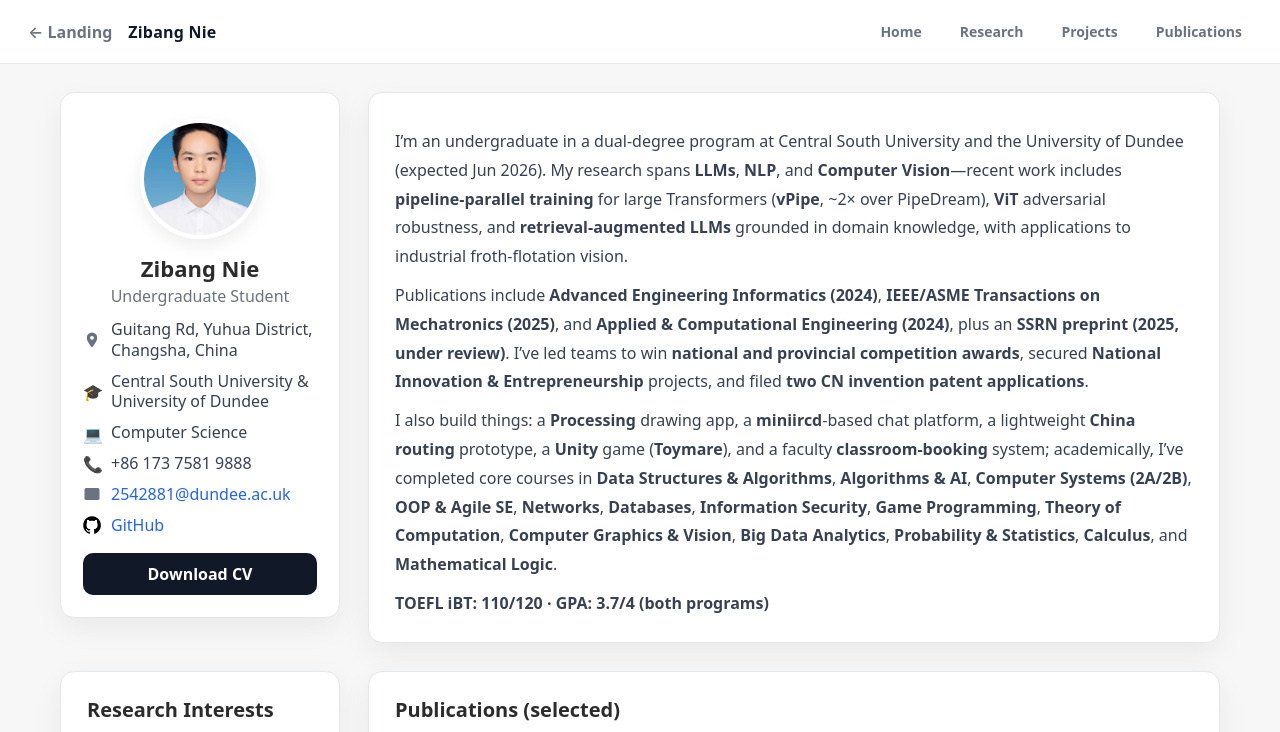
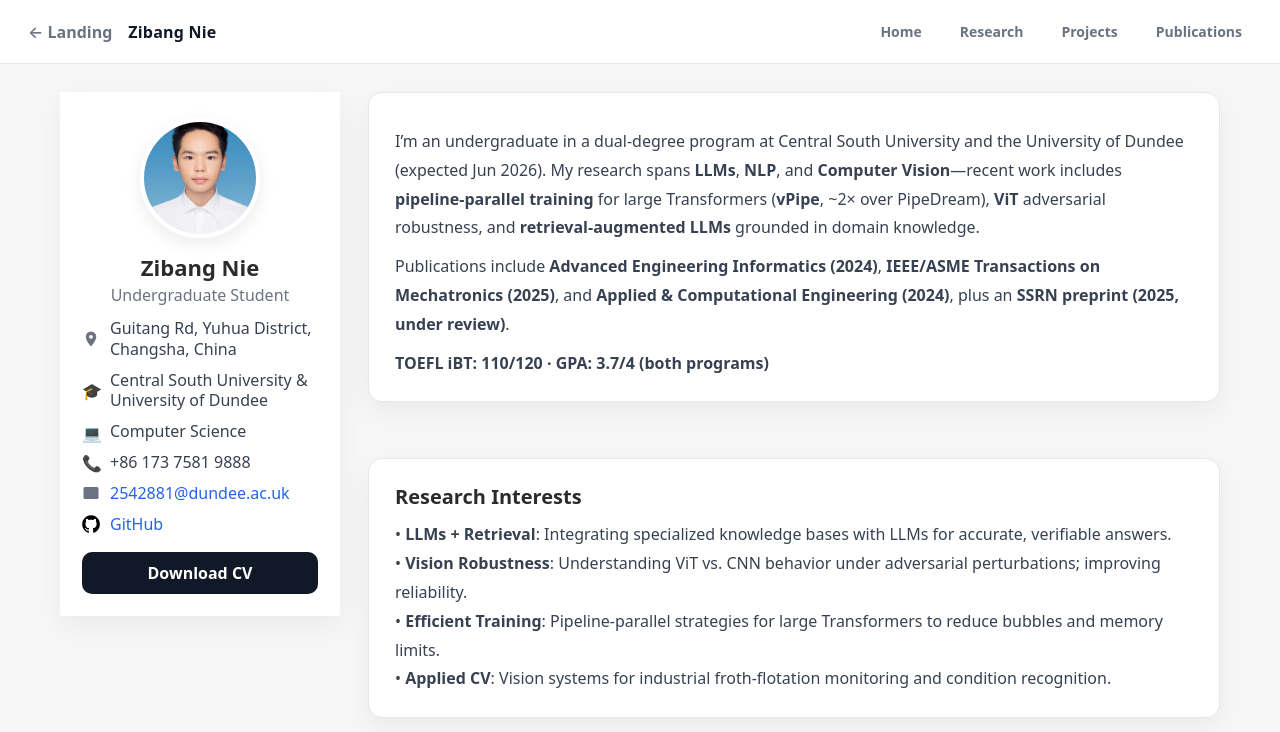
Before and after one commit to ZibangNie/ZibangNie.github.io, a plain HTML site: page HomePage/home.html in a window 1280 px wide. Shown: the top 732 px of the page. Drawn offline with Linux system fonts and the light colour scheme.

Commit message:
Add links to view and download papers. Modify pages.

```diff
--- a/HomePage/home.css
+++ b/HomePage/home.css
@@ -9,137 +9,271 @@
   --radius:14px;
 }
 
-*{ box-sizing: border-box; }
-html{ scroll-behavior: smooth; }
-body{
-  margin:0;
+* {
+  box-sizing: border-box;
+}
+
+html {
+  scroll-behavior: smooth;
+}
+
+body {
+  margin: 0;
   font-family: ui-sans-serif, system-ui, -apple-system, "Segoe UI", Roboto, "Helvetica Neue", Arial;
-  color:var(--text);
-  background:var(--bg);
+  color: var(--text);
+  background: var(--bg);
 }
 
 /* 顶部导航 */
-.topbar{
+.topbar {
   position: sticky;
-  top:0;
+  top: 0;
   z-index: 50;
-  display:flex;
-  align-items:center;
-  justify-content:space-between;
-  padding:14px 28px;
-  background:#fff;
-  border-bottom:1px solid var(--border);
+  display: flex;
+  align-items: center;
+  justify-content: space-between;
+  padding: 14px 28px;
+  background: #fff;
+  border-bottom: 1px solid var(--border);
 }
-.brand{
-  display:flex; align-items:center; gap:16px;
+
+.brand {
+  display: flex;
+  align-items: center;
+  gap: 16px;
 }
-.brand-home{
-  color:var(--muted); text-decoration:none; font-weight:600;
+
+.brand-home {
+  color: var(--muted);
+  text-decoration: none;
+  font-weight: 600;
 }
-.brand-home:hover{ color:var(--brand); }
-.brand-name{
-  color:var(--brand); text-decoration:none; font-weight:800; letter-spacing:.2px;
+
+.brand-home:hover {
+  color: var(--brand);
 }
-.nav{ display:flex; gap:18px; flex-wrap:wrap; }
-.nav a{
-  color:var(--muted); text-decoration:none; font-weight:600; font-size:14px;
-  padding:8px 10px; border-radius:10px;
+
+.brand-name {
+  color: var(--brand);
+  text-decoration: none;
+  font-weight: 800;
+  letter-spacing: .2px;
 }
-.nav a:hover{ color:var(--brand); background:#f3f4f6; }
+
+.nav {
+  display: flex;
+  gap: 18px;
+  flex-wrap: wrap;
+}
+
+.nav a {
+  color: var(--muted);
+  text-decoration: none;
+  font-weight: 600;
+  font-size: 14px;
+  padding: 8px 10px;
+  border-radius: 10px;
+}
+
+.nav a:hover {
+  color: var(--brand);
+  background: #f3f4f6;
+}
 
 /* 页面布局 */
-.page{
+.page {
   max-width: 1200px;
   margin: 28px auto;
-  display:grid;
-  grid-template-columns: 280px 1fr;
+  display: grid;
+  grid-template-columns: 280px 1fr; /* 左侧信息栏固定，右侧自适应 */
   gap: 28px;
   padding: 0 20px 40px;
 }
 
-/* 卡片与阴影 */
-.card{
+/* 左侧信息卡 */
+.sidebar {
+  padding: 22px;
+  height: fit-content;
+  position: sticky;
+  top: 84px; /* 避开顶部导航 */
   background: var(--card);
-  border:1px solid var(--border);
-  border-radius: var(--radius);
   box-shadow: var(--shadow);
 }
 
-/* 左侧信息卡 */
-.sidebar{
-  padding:22px;
-  height: fit-content;
-  position: sticky;
-  top: 84px; /* 避开顶部导航 */
+.avatar {
+  width: 120px;
+  height: 120px;
+  border-radius: 50%;
+  overflow: hidden;
+  margin: 4px auto 14px;
+  border: 4px solid #fff;
+  box-shadow: 0 6px 18px rgba(0, 0, 0, .08);
 }
-.avatar{
-  width:120px; height:120px; border-radius:50%; overflow:hidden; margin:4px auto 14px;
-  border:4px solid #fff; box-shadow: 0 6px 18px rgba(0,0,0,.08);
+
+.avatar img {
+  width: 100%;
+  height: 100%;
+  object-fit: cover;
+  display: block;
 }
-.avatar img{ width:100%; height:100%; object-fit:cover; display:block; }
 
-.name{ text-align:center; margin:6px 0 2px; font-size:22px; font-weight:800; }
-.role{ text-align:center; margin:0 0 10px; color:var(--muted); }
+.name {
+  text-align: center;
+  margin: 6px 0 2px;
+  font-size: 22px;
+  font-weight: 800;
+}
 
-.info{ list-style:none; margin:12px 0 18px; padding:0; display:grid; gap:10px; }
-.info li{ display:flex; align-items:center; gap:10px; color:#374151; line-height:1.3; }
-.info .icon{ width:18px; height:18px; display:inline-grid; place-items:center; color:#6b7280; }
-.info a{ color:#2563eb; text-decoration:none; }
-.info a:hover{ text-decoration:underline; }
+.role {
+  text-align: center;
+  margin: 0 0 10px;
+  color: var(--muted);
+}
 
-.btn{
-  display:inline-block; width:100%;
-  text-align:center; padding:10px 14px;
-  background:#111827; color:#fff; text-decoration:none; font-weight:700;
-  border-radius:10px; transition:transform .15s ease, opacity .15s ease;
+.info {
+  list-style: none;
+  margin: 12px 0 18px;
+  padding: 0;
+  display: grid;
+  gap: 10px;
 }
-.btn:hover{ transform: translateY(-1px); opacity:.95; }
-.btn.ghost{ background:#fff; color:#111827; border:1px solid var(--border); }
 
-/* 右侧正文 */
-.content{ display:grid; gap:22px; }
-.section{ padding:24px 26px; }
-.title{
-  margin:0 0 10px; font-size:28px; font-weight:900; letter-spacing:.2px;
+.info li {
+  display: flex;
+  align-items: center;
+  gap: 10px;
+  color: #374151;
+  line-height: 1.3;
 }
-.subtitle{
-  margin:0 0 12px; font-size:20px; font-weight:900;
+
+.info .icon {
+  width: 18px;
+  height: 18px;
+  display: inline-grid;
+  place-items: center;
+  color: #6b7280;
 }
-.section p{
-  margin:10px 0 0; color:#374151; line-height:1.8; font-size:16px;
+
+.info a {
+  color: #2563eb;
+  text-decoration: none;
+}
+
+.info a:hover {
+  text-decoration: underline;
+}
+
+.btn {
+  display: inline-block;
+  width: 100%;
+  text-align: center;
+  padding: 10px 14px;
+  background: #111827;
+  color: #fff;
+  text-decoration: none;
+  font-weight: 700;
+  border-radius: 10px;
+  transition: transform .15s ease, opacity .15s ease;
+}
+
+.btn:hover {
+  transform: translateY(-1px);
+  opacity: .95;
+}
+
+.btn.ghost {
+  background: #fff;
+  color: #111827;
+  border: 1px solid var(--border);
+}
+
+/* 右侧正文内容 */
+.content {
+  display: grid;
+  gap: 28px; /* 统一间距 */
+  grid-column: 2; /* 确保内容区域位于右侧 */
+  width: 100%;
+}
+
+/* 统一的卡片组件样式 */
+.card.section {
+  padding: 24px 26px;
+  background: var(--card);
+  border: 1px solid var(--border);
+  border-radius: var(--radius);
+  box-shadow: var(--shadow);
+  margin-bottom: 28px;
+  /* 增加底部间距，防止内容重叠 */
+}
+
+.title, .subtitle {
+  margin: 0 0 10px;
+  font-weight: 900;
+}
+
+.subtitle {
+  font-size: 20px;
+}
+
+.title {
+  font-size: 28px;
+  letter-spacing: .2px;
+}
+
+.section p {
+  margin: 10px 0 0;
+  color: #374151;
+  line-height: 1.8;
+  font-size: 16px;
 }
 
 /* 入场动画 */
-.fade-in{ opacity:0; transform: translateY(12px); }
-.ready .fade-in{ opacity:1; transform:none; transition: all .45s ease; }
+.fade-in {
+  opacity: 0;
+  transform: translateY(12px);
+}
 
-/* 响应式 */
-@media (max-width: 920px){
-  .page{ grid-template-columns: 1fr; }
-  .sidebar{ position: static; }
+.ready .fade-in {
+  opacity: 1;
+  transform: none;
+  transition: all .45s ease;
+}
+
+/* 响应式布局 */
+@media (max-width: 920px) {
+  .page {
+    grid-template-columns: 1fr; /* 屏幕小于920px时，左侧和右侧内容上下排 */
+  }
+
+  .sidebar {
+    position: static;
+  }
 }
 
 /* === Publications === */
-.pub-list{
+.pub-list {
   list-style: none;
   margin: 6px 0 0;
   padding: 0;
   display: grid;
   gap: 14px;
 }
-.pub-item{
+
+.pub-item {
   border: 1px solid var(--border);
   background: #fff;
   border-radius: 12px;
   padding: 14px 16px;
 }
-.pub-title{
+
+.pub-title {
   margin: 0 0 6px;
   font-weight: 800;
   line-height: 1.4;
   font-size: 16px;
 }
-.venue-badge{
+
+.venue-badge {
   display: inline-block;
   margin-left: 8px;
   padding: 2px 8px;
@@ -150,20 +284,26 @@ body{
   color: #3730a3;
   vertical-align: middle;
 }
-.pub-authors{
+
+.pub-authors {
   margin: 0;
   color: #4b5563;
   font-size: 14px;
 }
-.pub-venue{
+
+.pub-venue {
   margin: 6px 0 10px;
   color: #374151;
   font-size: 14px;
 }
-.pub-actions{ display: flex; gap: 8px; }
 
-.btn-link{
-  display:inline-block;
+.pub-actions {
+  display: flex;
+  gap: 8px;
+}
+
+.btn-link {
+  display: inline-block;
   padding: 8px 12px;
   border: 1px solid var(--border);
   border-radius: 10px;
@@ -174,4 +314,8 @@ body{
   background: #fff;
   transition: transform .15s ease, background .15s ease;
 }
-.btn-link:hover{ transform: translateY(-1px); background: #f3f4f6; }
+
+.btn-link:hover {
+  transform: translateY(-1px);
+  background: #f3f4f6;
+}
--- a/HomePage/home.html
+++ b/HomePage/home.html
@@ -78,40 +78,19 @@
             <a class="btn" href="../Info/Zibang_Nie_CV.pdf" download>Download CV</a>
         </aside>
 
+        <!-- Right Content -->
+        <section class="content">
+            <!-- About Section -->
             <section id="about" class="card section">
                 <p>
                     I’m an undergraduate in a dual-degree program at Central South University and the University of Dundee
-                (expected Jun 2026).
-                My research spans <strong>LLMs</strong>, <strong>NLP</strong>, and <strong>Computer
-                    Vision</strong>—recent work includes
-                <strong>pipeline-parallel training</strong> for large Transformers (<strong>vPipe</strong>, ~2× over
-                PipeDream),
-                <strong>ViT</strong> adversarial robustness, and <strong>retrieval-augmented LLMs</strong> grounded in
-                domain knowledge,
-                with applications to industrial froth-flotation vision.
+                    (expected Jun 2026). My research spans <strong>LLMs</strong>, <strong>NLP</strong>, and <strong>Computer
+                    Vision</strong>—recent work includes <strong>pipeline-parallel training</strong> for large Transformers
+                    (<strong>vPipe</strong>, ~2× over PipeDream), <strong>ViT</strong> adversarial robustness, and <strong>retrieval-augmented LLMs</strong> grounded in domain knowledge.
                 </p>
                 <p>
-                Publications include <strong>Advanced Engineering Informatics (2024)</strong>,
-                <strong>IEEE/ASME Transactions on Mechatronics (2025)</strong>, and
-                <strong>Applied &amp; Computational Engineering (2024)</strong>, plus an
-                <strong>SSRN preprint (2025, under review)</strong>. I’ve led teams to win
-                <strong>national and provincial competition awards</strong>, secured
-                <strong>National Innovation &amp; Entrepreneurship</strong> projects, and filed
-                <strong>two CN invention patent applications</strong>.
-            </p>
-            <p>
-                I also build things: a <strong>Processing</strong> drawing app, a <strong>miniircd</strong>-based chat
-                platform,
-                a lightweight <strong>China routing</strong> prototype, a <strong>Unity</strong> game
-                (<strong>Toymare</strong>),
-                and a faculty <strong>classroom-booking</strong> system; academically, I’ve completed core courses in
-                <strong>Data Structures &amp; Algorithms</strong>, <strong>Algorithms &amp; AI</strong>,
-                <strong>Computer Systems (2A/2B)</strong>, <strong>OOP &amp; Agile SE</strong>,
-                <strong>Networks</strong>,
-                <strong>Databases</strong>, <strong>Information Security</strong>, <strong>Game Programming</strong>,
-                <strong>Theory of Computation</strong>, <strong>Computer Graphics &amp; Vision</strong>,
-                <strong>Big Data Analytics</strong>, <strong>Probability &amp; Statistics</strong>,
-                <strong>Calculus</strong>, and <strong>Mathematical Logic</strong>.
+                    Publications include <strong>Advanced Engineering Informatics (2024)</strong>, <strong>IEEE/ASME Transactions on Mechatronics (2025)</strong>, and
+                    <strong>Applied &amp; Computational Engineering (2024)</strong>, plus an <strong>SSRN preprint (2025, under review)</strong>.
                 </p>
                 <p><strong>TOEFL iBT: 110/120 · GPA: 3.7/4 (both programs)</strong></p>
             </section>
@@ -120,20 +99,16 @@
             <section id="research" class="card section">
                 <h2 class="subtitle">Research Interests</h2>
                 <p>
-                • <strong>LLMs + Retrieval</strong>: Integrating specialized knowledge bases with LLMs for accurate,
-                verifiable answers.<br />
-                • <strong>Vision Robustness</strong>: Understanding ViT vs. CNN behavior under adversarial
-                perturbations; improving reliability.<br />
-                • <strong>Efficient Training</strong>: Pipeline-parallel strategies for large Transformers to reduce
-                bubbles and memory limits.<br />
-                • <strong>Applied CV</strong>: Vision systems for industrial froth-flotation monitoring and
-                condition recognition.
+                    • <strong>LLMs + Retrieval</strong>: Integrating specialized knowledge bases with LLMs for accurate, verifiable answers.<br />
+                    • <strong>Vision Robustness</strong>: Understanding ViT vs. CNN behavior under adversarial perturbations; improving reliability.<br />
+                    • <strong>Efficient Training</strong>: Pipeline-parallel strategies for large Transformers to reduce bubbles and memory limits.<br />
+                    • <strong>Applied CV</strong>: Vision systems for industrial froth-flotation monitoring and condition recognition.
                 </p>
             </section>
 
+            <!-- Publications -->
             <section id="publications" class="card section">
                 <h2 class="subtitle">Publications (selected)</h2>
-
                 <ul class="pub-list">
                     <!-- AEI 2024 -->
                     <li class="pub-item">
@@ -229,16 +204,12 @@
                 <p><strong>Efficient Pipeline-Parallel Training & ViT Adversarial Robustness</strong> (Research
                     Assistant, Jun–Sep 2023)<br />
                     Implemented <em>vPipe</em> (swap-recompute-partition) on multi-GPU; achieved ~2× throughput over
-                PipeDream and enabled 1.2× larger models.
-                Evaluated ViT-Base vs. ResNet-18 under FGSM/I-FGSM on CIFAR-10, observing ~50% less accuracy drop of
-                ViT at ε=0.3.
+                    PipeDream and enabled 1.2× larger models. Evaluated ViT-Base vs. ResNet-18 under FGSM/I-FGSM on CIFAR-10, observing ~50% less accuracy drop of ViT at ε=0.3.
                 </p>
 
                 <p><strong>LLMs with Specialized Knowledge Bases</strong> (Research Assistant, Dec 2023–Apr 2024)<br />
                     Built a LangChain-based plugin integrating local domain KB with Wenxin Yiyan via text embeddings and
-                vector similarity search.
-                Improved answer fidelity in physics and law across 10k+ queries; deployed to educational tools and
-                won multiple provincial awards.
+                    vector similarity search. Improved answer fidelity in physics and law across 10k+ queries; deployed to educational tools and won multiple provincial awards.
                 </p>
 
                 <p><strong>Deep Learning for NLP Pipeline</strong> (Student Researcher, Mar–Jun 2024)<br />
@@ -261,12 +232,7 @@
                 <ul>
                     <li>Third-Class Scholarship, Central South University (2023)</li>
                     <li>Outstanding Student, Central South University (2023)</li>
-                <li>Provincial Third Prize (Top 20%), China College Students Service-Outsourcing Competition (2024)
-                </li>
-                <li>Provincial Third Prize (Top 15%), “Internet+” Innovation & Entrepreneurship Competition (2024)
-                </li>
-                <li>Provincial Grant (Top 20%), National Undergraduate Innovation & Entrepreneurship Program (2024)
-                </li>
+                    <li>Provincial Third Prize, China College Students Service-Outsourcing Competition (2024)</li>
                 </ul>
             </section>
 
@@ -277,6 +243,7 @@
                 <p>Tel: +86 17375819888</p>
                 <p>School address: No.932 South Lushan Road, Changsha Hunan 410083</p>
             </section>
+
         </section>
     </main>
 
```
Lines whose indentation alone changed are shown as unchanged.
